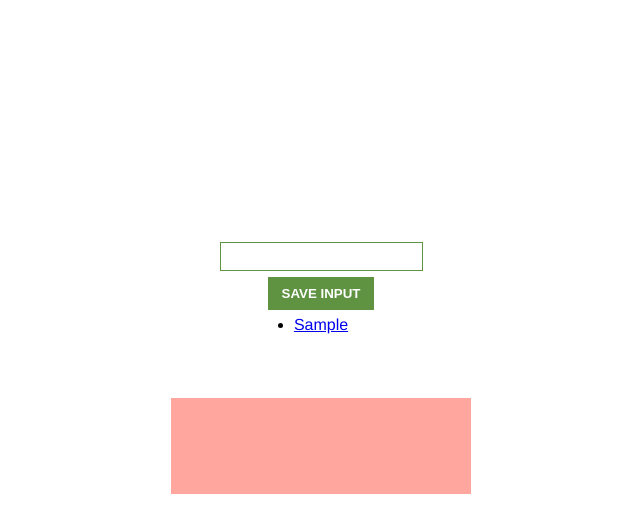
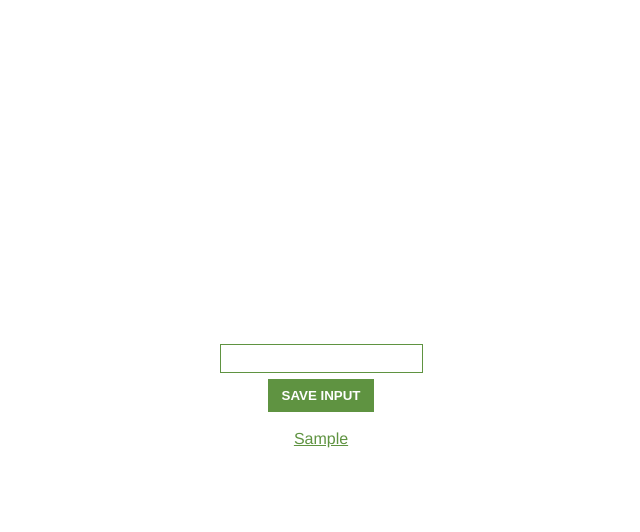
Before and after one commit to luciaguerra/leads-tracker, a plain HTML site: page index.html in a window 1280 px wide. Both pictures are taken after typing "Sample" into the empty fields and a click on the button "SAVE INPUT". Shown: the whole page, without its empty margins (319-959 px from the left). Drawn offline with Linux system fonts and the light colour scheme.

Commit message:
Correct some functions

```diff
--- a/css/style.css
+++ b/css/style.css
@@ -48,7 +48,7 @@ button {
     padding: 0.45em 0.9em;
 }
 
-#container {
+/*#container {
     margin: 4em;
     background-color: #ffa79e;
     width: 300px;
@@ -56,4 +56,17 @@ button {
     text-align: center;
     color: white;
     font-weight: bold;
+}*/
+
+ul {
+    margin: 0.5em 0;
 }
+
+li {
+    list-style-type: none;
+    margin-top: 0.25em;
+}
+
+a {
+    color: var(--green);
+}
```
Also changed, not shown: js/script.js (+11 -6 lines), 1 other file.
